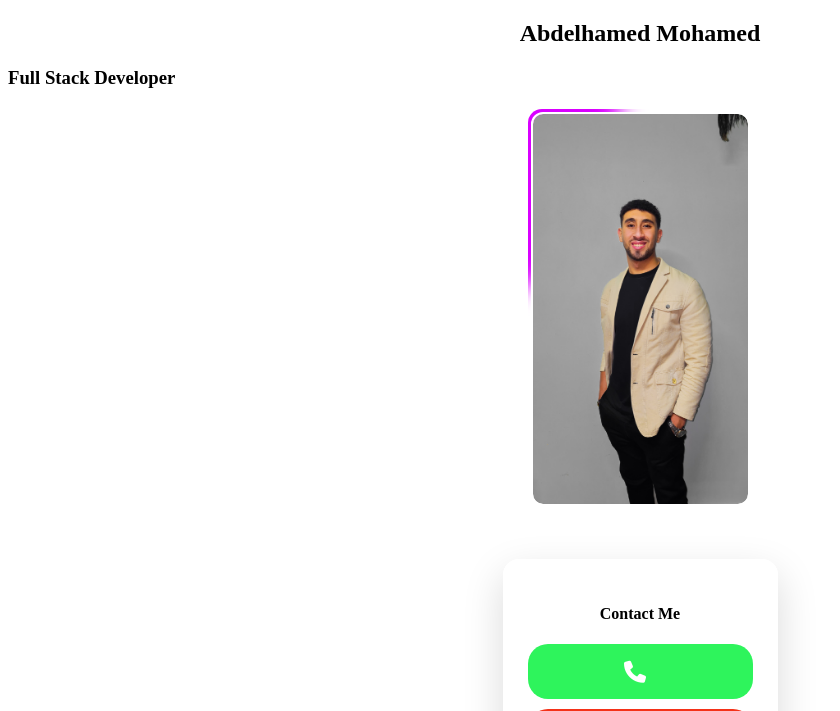
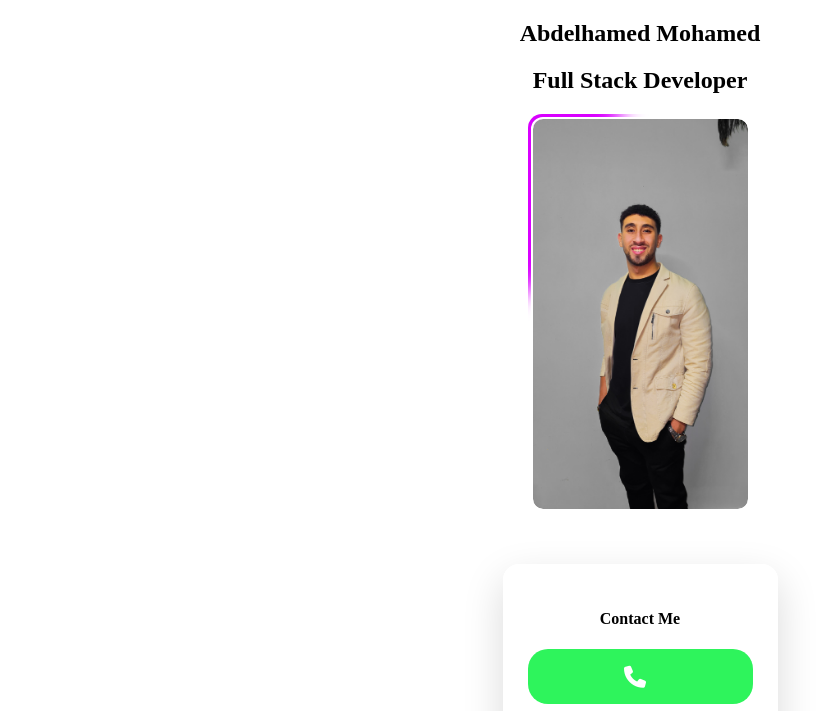
Before and after one commit to Abdelhamed-Mohamed-Web-Dev/ContactMe, a plain HTML site: page index.html in a window 1280 px wide. Shown: the top 711 px of the page, without its empty margins (0-840 px from the left). Drawn offline with Linux system fonts and the light colour scheme.

Commit message:
Modify index.html for improved structure
Updated the title and added a second heading for clarity.

```diff
--- a/index.html
+++ b/index.html
@@ -13,7 +13,7 @@
     <div class="head">
 
         <h2>Abdelhamed Mohamed</h2>
-        <h3>Full Stack Developer</h3>
+        <h2>Full Stack Developer</h2>
         <div class="card-wrapper">
             <div class="card">
                 <div class="bg">
```
